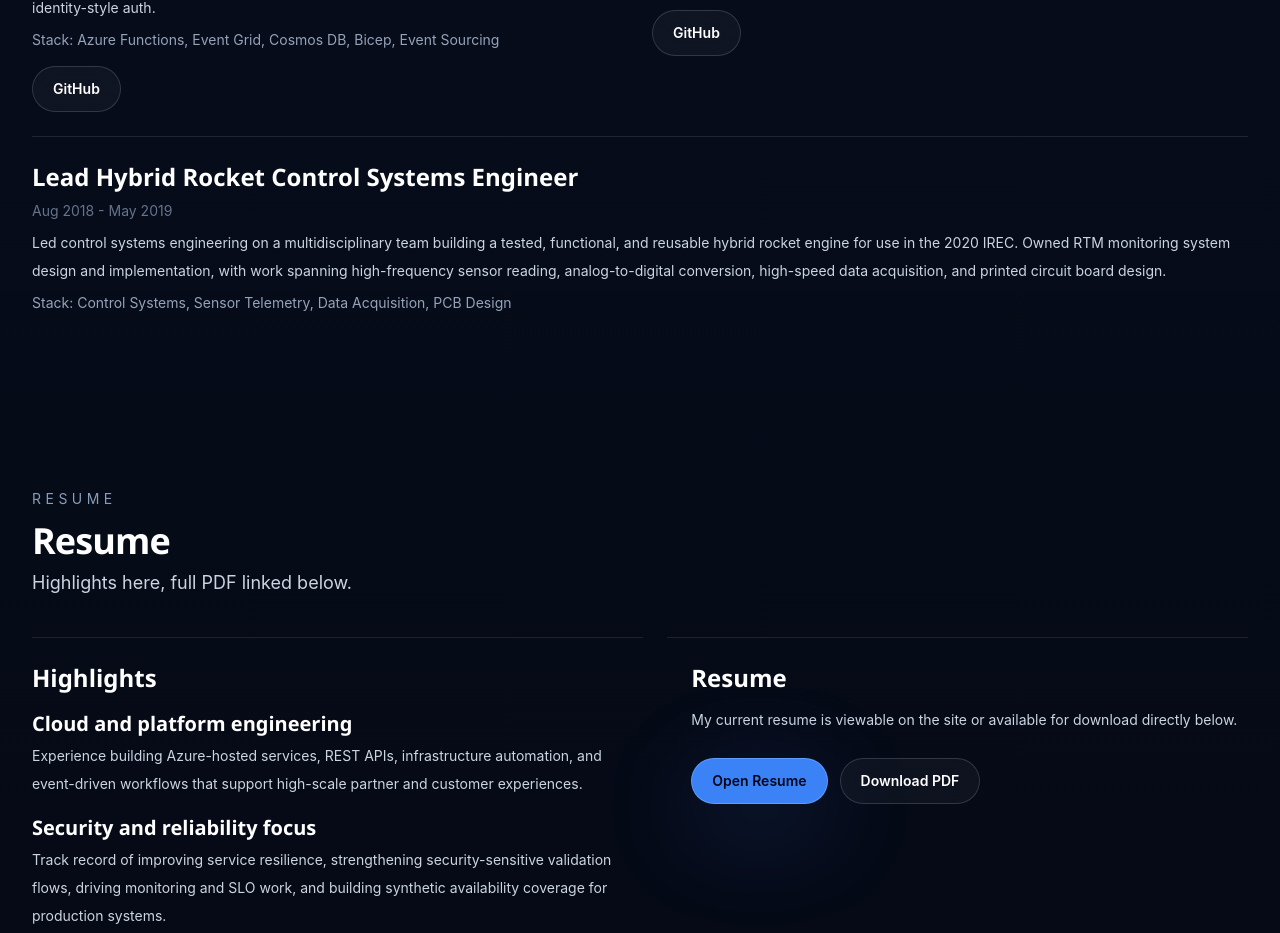
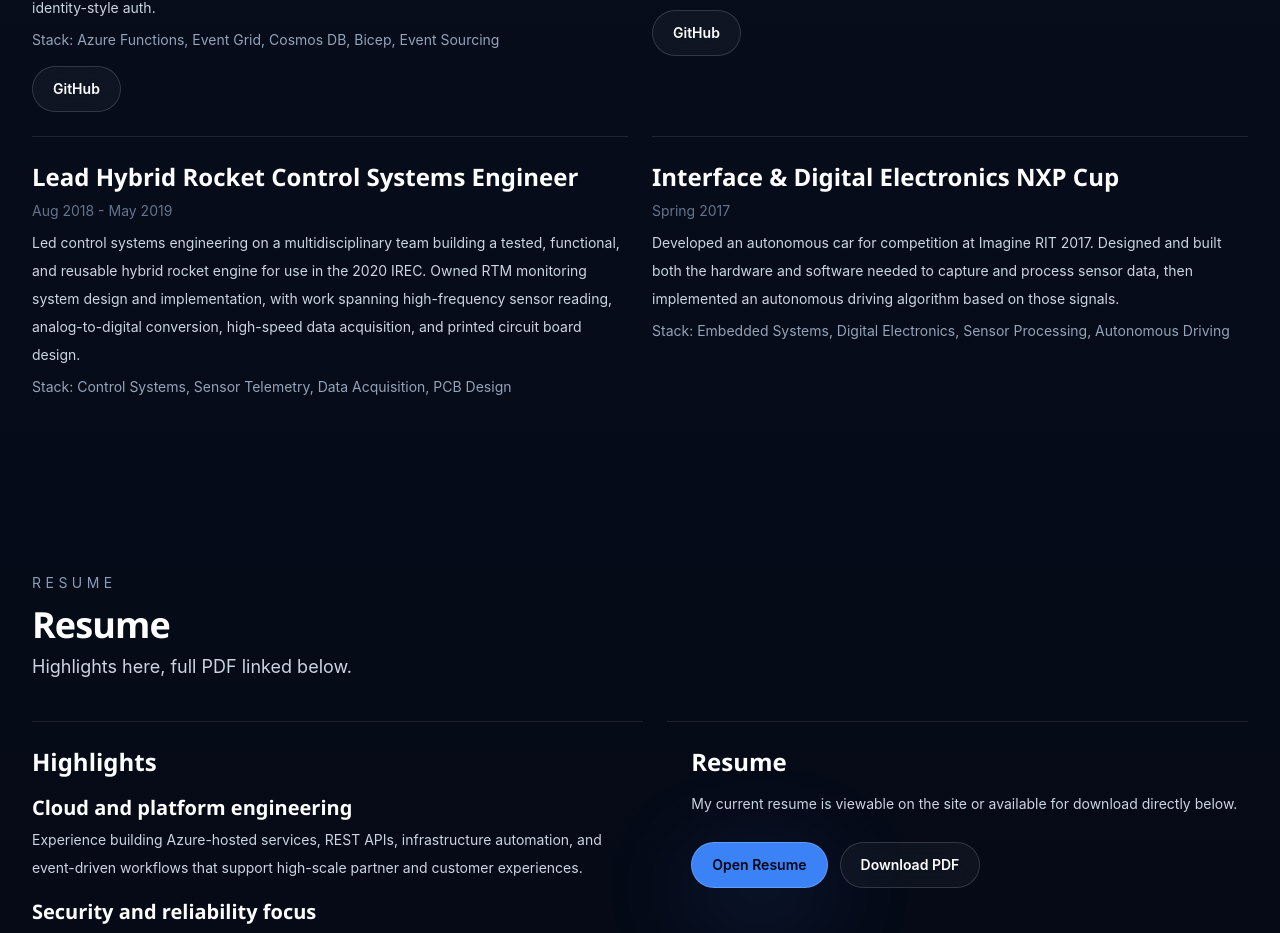
Before and after one commit to johnjjudge/personalsite, a Next.js app: page / in a window 1280 px wide. Shown: the part 5079-6012 px from the top of the page. Built offline with nearby package versions, Linux system fonts and the light colour scheme.

Commit message:
new project

```diff
--- a/src/content/projects.ts
+++ b/src/content/projects.ts
@@ -28,4 +28,12 @@ export const projects: ProjectItem[] = [
       "Led control systems engineering on a multidisciplinary team building a tested, functional, and reusable hybrid rocket engine for use in the 2020 IREC. Owned RTM monitoring system design and implementation, with work spanning high-frequency sensor reading, analog-to-digital conversion, high-speed data acquisition, and printed circuit board design.",
     techStack: ["Control Systems", "Sensor Telemetry", "Data Acquisition", "PCB Design"],
   },
+  {
+    slug: "interface-digital-electronics-nxp-cup",
+    title: "Interface & Digital Electronics NXP Cup",
+    period: "Spring 2017",
+    description:
+      "Developed an autonomous car for competition at Imagine RIT 2017. Designed and built both the hardware and software needed to capture and process sensor data, then implemented an autonomous driving algorithm based on those signals.",
+    techStack: ["Embedded Systems", "Digital Electronics", "Sensor Processing", "Autonomous Driving"],
+  },
 ];
```
